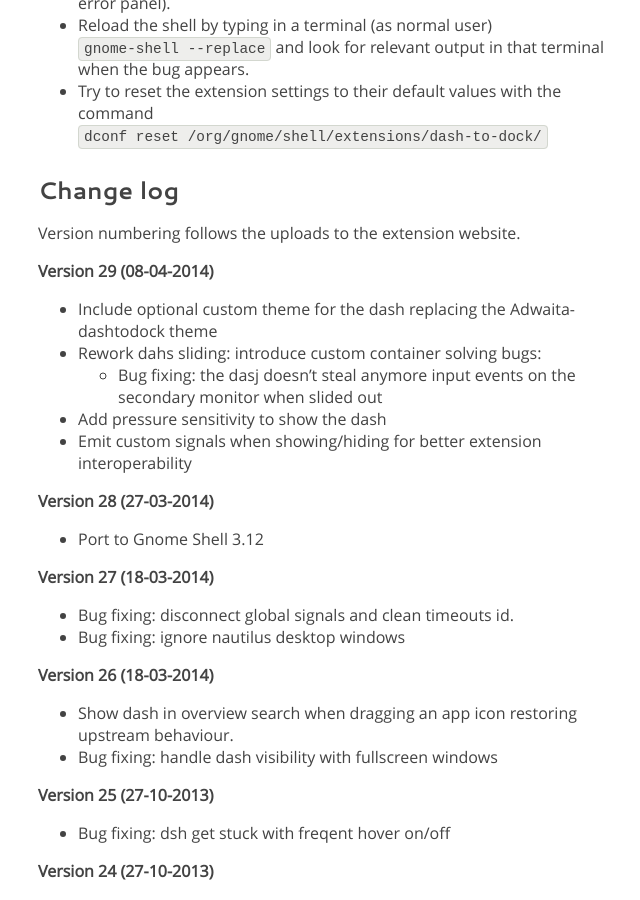
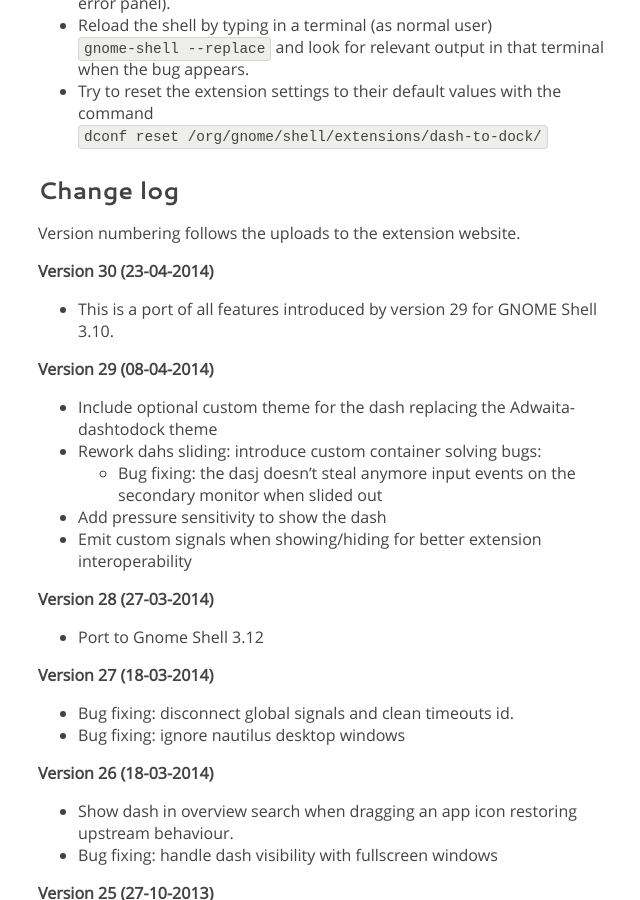
Before and after one commit to micheleg/dash-to-dock, a Jekyll site: the page built from development.md, in a window 1280 px wide and 900 px high, scrolled down 1366 px. Shown: the whole window, without its empty margins (137-777 px from the left). Built offline with Jekyll 4.4.1, drawn with Linux system fonts in a browser that asks for light colours; Markdown is read by kramdown in place of the engine named in the settings.

Commit message:
Add changelog for version 30.

```diff
--- a/development.md
+++ b/development.md
@@ -63,6 +63,10 @@
 ### Change log
 
 Version numbering follows the uploads to the extension website.
+
+**Version 30 (23-04-2014)**
+
+  * This is a port of all features introduced by version 29 for GNOME Shell 3.10.
 
 **Version 29 (08-04-2014)**
 
```
